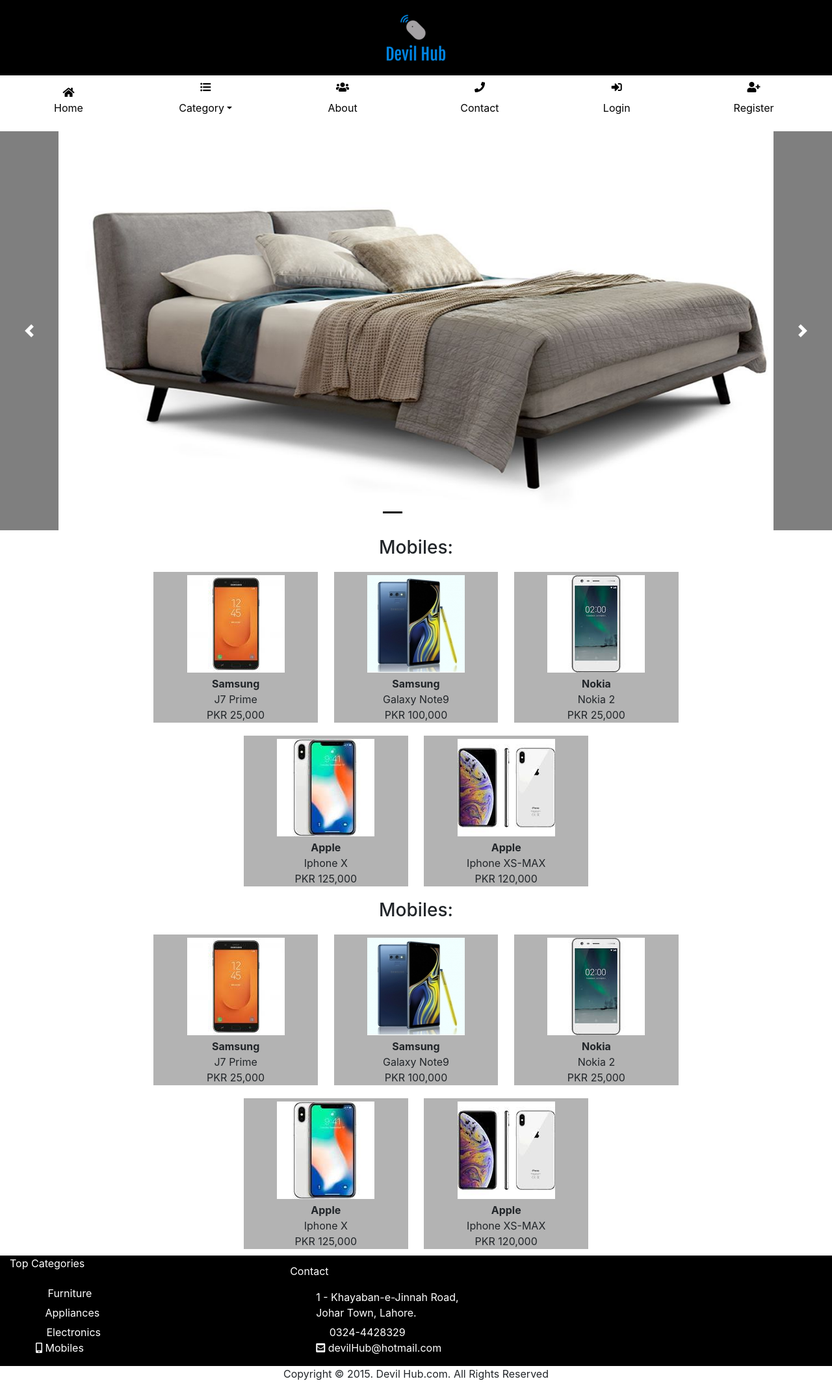
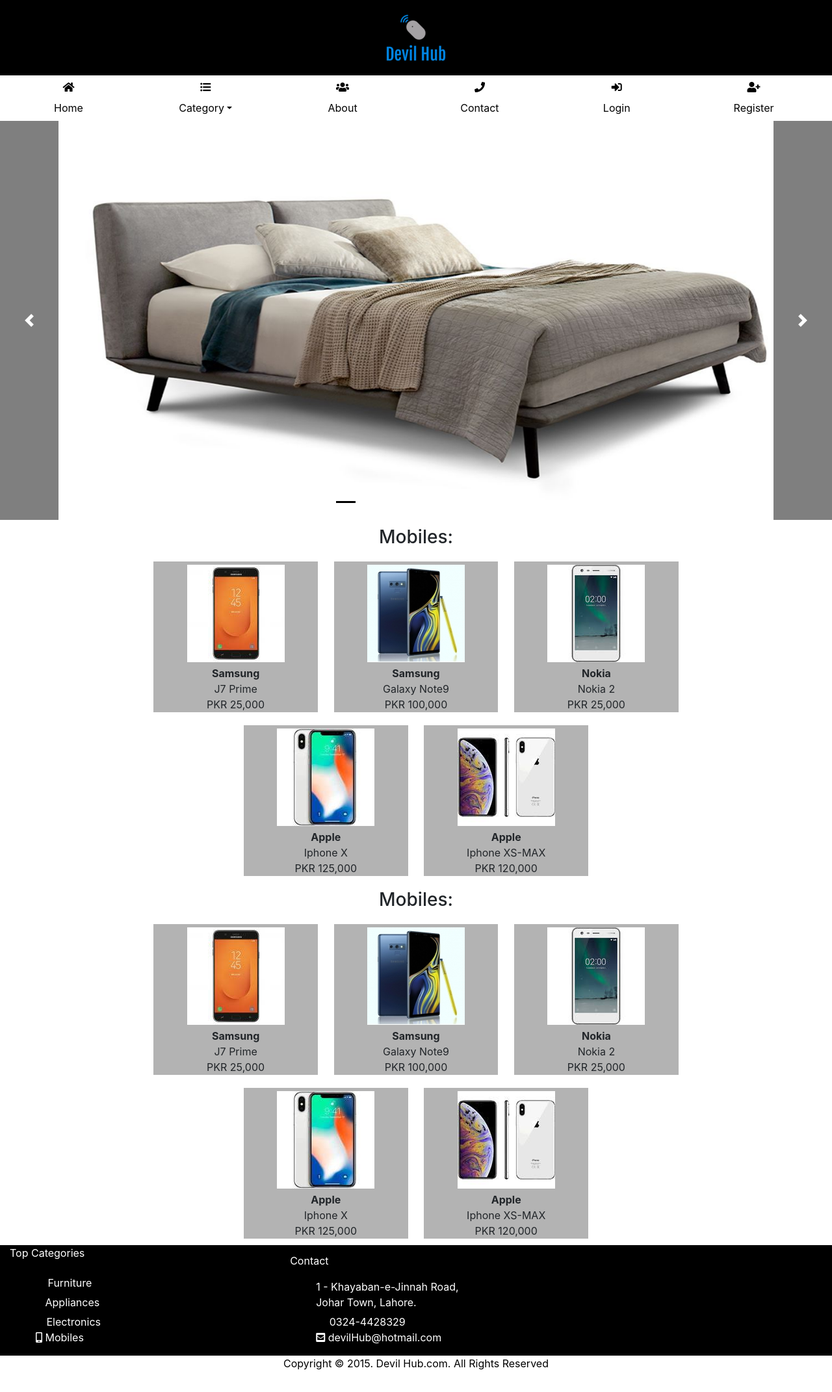
Before and after one commit to usmanawan967/assignment2, a PHP site: page /html/index.html in a window 1280 px wide. Shown: the whole page at 65% size. After the commit the page ends 2108 px from the top, so only its background shows below. Run offline with PHP 8.4, Linux system fonts and the light colour scheme; some libraries are stand-ins or nearby versions.

Commit message:
linking of files and updates in index

```diff
--- a/css/about.css
+++ b/css/about.css
@@ -5,6 +5,11 @@
 
 #foot {
     background-color: black;
+}
+
+#rights{
+    background-color: white;
+    color: black;
 }
 
 #foot p {
--- a/css/index.css
+++ b/css/index.css
@@ -12,6 +12,17 @@
 .product{
     background-color: #b3b3b3;
     margin: 10px;
+}
+
+.item img {
+    width: 100%;
+    height: auto
+}
+
+.carousel {
+    position: relative;
+    width: 100%;
+    height: 40%;
 }
 
 .productImage{
@@ -35,9 +46,12 @@
     width: 100%;
     height: 100%;
 }
-.carousel-indicators .active, .carousel .carousel-control-prev, .carousel .carousel-control-next{
+.carousel-indicators .active,.carousel-control-prev,.carousel-control-next{
     background-color: black;
-    color: black;
+}
+
+.carousel-indicators li{
+    color: grey;
 }
 
 .carousel .carousel-control-prev, .carousel .carousel-control-next{
--- a/html/about.html
+++ b/html/about.html
@@ -140,7 +140,7 @@
     </div>
 </footer>
 
-<div class="col-12">
+<div class="col-12" id="rights">
     <p style="text-align: center">Copyright © 2015. Devil Hub.com. All Rights Reserved</p>
 </div>
 
--- a/html/index.html
+++ b/html/index.html
@@ -28,14 +28,12 @@
 <nav class="navbar navbar-expand-sm col-12">
     <ul class="navbar-nav col-12">
         <li class="nav-item col-2 text-center">
-            <a class="nav-link" href="index.html">
-                <div class="block">
-                    <i class="fas fa-home d-none d-sm-inline-block"></i>
-                </div>
-                <div class="block">
-                    <p>Home</p>
-                </div>
-            </a>
+            <div class="block">
+                <i class="fas fa-home d-none d-sm-inline-block"></i>
+            </div>
+            <div class="block">
+                <a class="nav-link" href="index.html">Home</a>
+            </div>
         </li>
         <li class="nav-item dropdown col-2 text-center">
             <div class="block">
@@ -100,30 +98,34 @@
         <li data-target="#demo" data-slide-to="0" class="active"></li>
         <li data-target="#demo" data-slide-to="1"></li>
         <li data-target="#demo" data-slide-to="2"></li>
+        <li data-target="#demo" data-slide-to="3"></li>
+        <li data-target="#demo" data-slide-to="4"></li>
+        <li data-target="#demo" data-slide-to="5"></li>
+        <li data-target="#demo" data-slide-to="6"></li>
     </ul>
 
     <!-- The slideshow -->
     <div class="carousel-inner">
         <div class="carousel-item active">
-            <img src="../images/s.jpg" alt="Los Angeles" width="1100" height="500">
+            <img src="../images/s.jpg" alt="Los Angeles">
         </div>
         <div class="carousel-item">
-            <img src="../images/mobile.jpg" alt="Chicago" width="1100" height="500">    <!--1500*720-->
+            <img src="../images/mobile.jpg" alt="Chicago">    <!--1500*720-->
         </div>
         <div class="carousel-item">
-            <img src="../images/electronics.jpg" alt="New York" width="1100" height="500">
+            <img src="../images/electronics.jpg" alt="New York">
         </div>
         <div class="carousel-item">
-            <img src="../images/laptop.jpg" alt="Paris" width="1100" height="500">
+            <img src="../images/laptop.jpg" alt="Paris">
         </div>
         <div class="carousel-item">
-            <img src="../images/mouse.jpg" alt="Paris" width="1100" height="500">
+            <img src="../images/mouse.jpg" alt="Paris">
         </div>
         <div class="carousel-item">
-            <img src="../images/sofa.jpg" alt="Paris" width="1100" height="500">
+            <img src="../images/sofa.jpg" alt="Paris">
         </div>
         <div class="carousel-item">
-            <img src="../images/table.jpg" alt="Paris" width="1100" height="500">
+            <img src="../images/table.jpg" alt="Paris">
         </div>
     </div>
 
@@ -291,7 +293,7 @@
     </div>
 </footer>
 
-<div class="col-12">
+<div class="col-12" id="rights">
     <p style="text-align: center">Copyright © 2015. Devil Hub.com. All Rights Reserved</p>
 </div>
 
--- a/html/register.html
+++ b/html/register.html
@@ -153,7 +153,7 @@
     </div>
 </footer>
 
-<div class="col-12">
+<div class="col-12" id="rights">
     <p style="text-align: center">Copyright © 2015. Devil Hub.com. All Rights Reserved</p>
 </div>
 </body>
```
